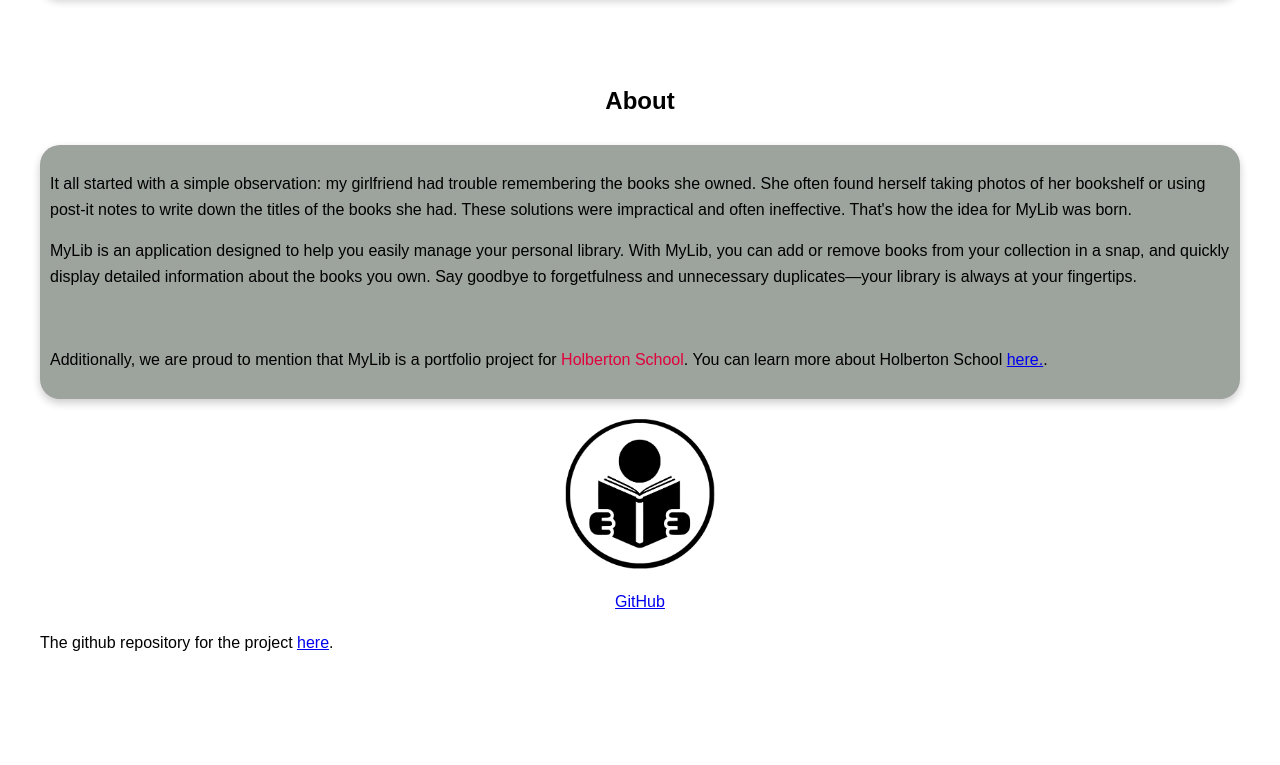
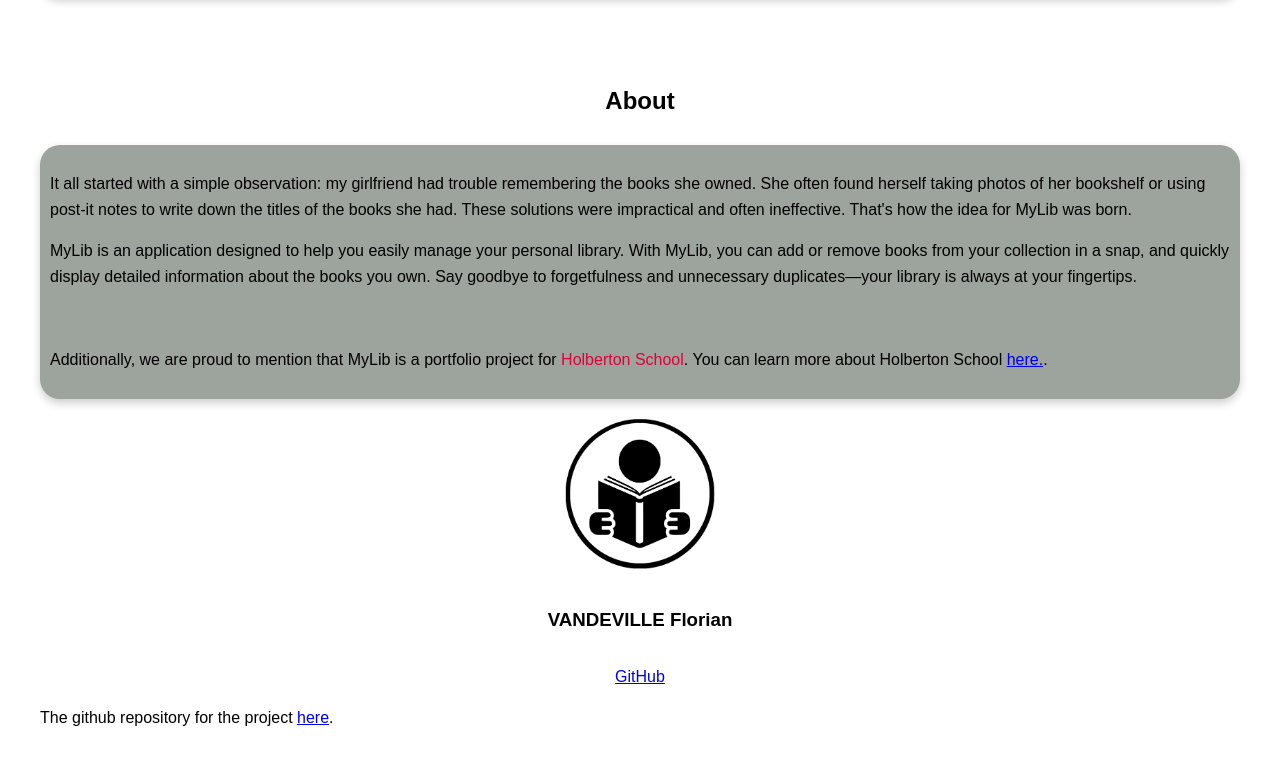
Before and after one commit to VandevilleF/Landing_page, a plain HTML site: page index.html in a window 1280 px wide. Shown: the part 2998-3763 px from the top of the page. Before the commit the page ends 3690 px from the top, so only its background shows below. Drawn offline with Linux system fonts and the light colour scheme.

Commit message:
put image in div

```diff
--- a/index.html
+++ b/index.html
@@ -81,7 +81,10 @@
                 <p>Additionally, we are proud to mention that MyLib is a portfolio project for <font color="#e1003c">Holberton School</font>. You can learn more about Holberton School <a href="https://www.holbertonschool.com/">here.</a>.</p>
             </div>
             <div class="team-members">
-                <img src="images/profil.png" alt="Profil">
+                <div class="image-container">
+                    <img src="images/profil.png" alt="Profil">
+                </div>
+                <h3>VANDEVILLE Florian</h3>
                 <a href="https://github.com/VandevilleF">GitHub</a>
             </div>
             <div class="github-repo">
```
